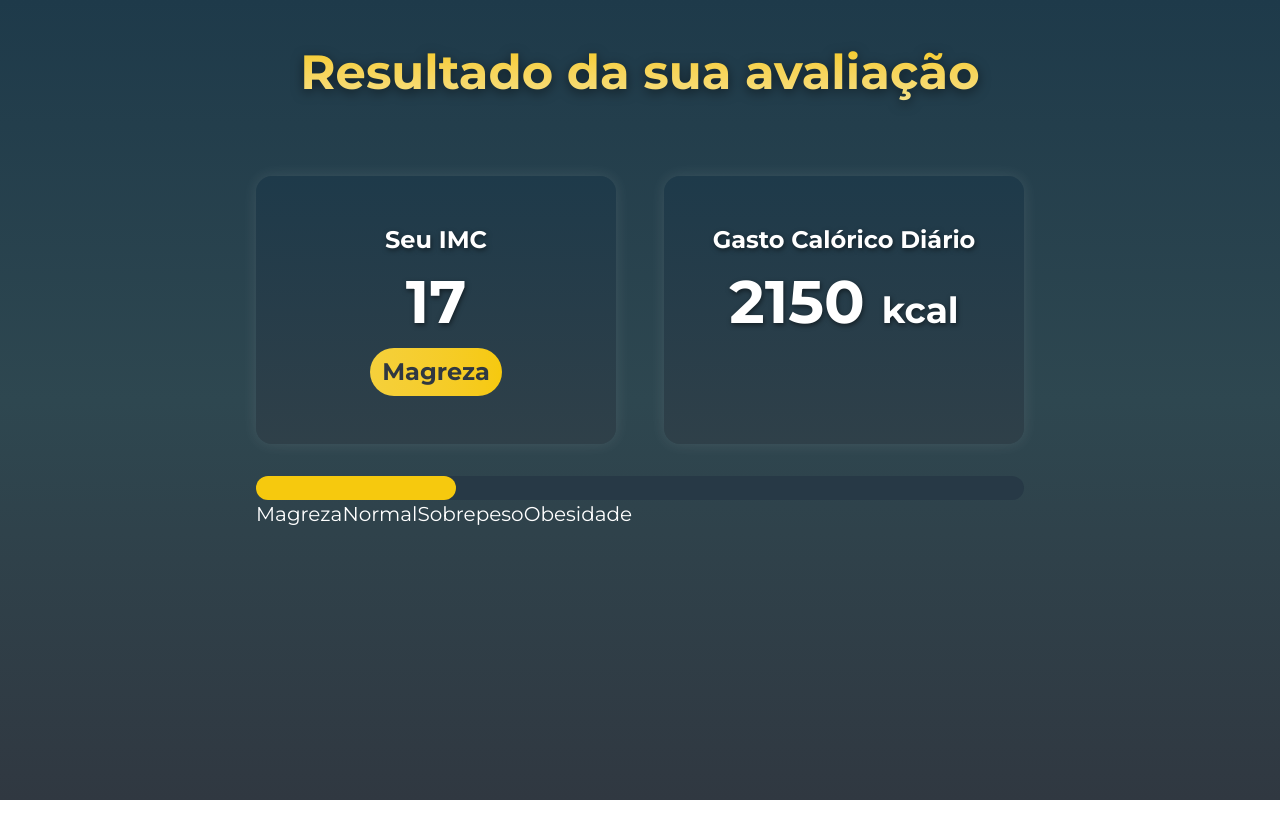
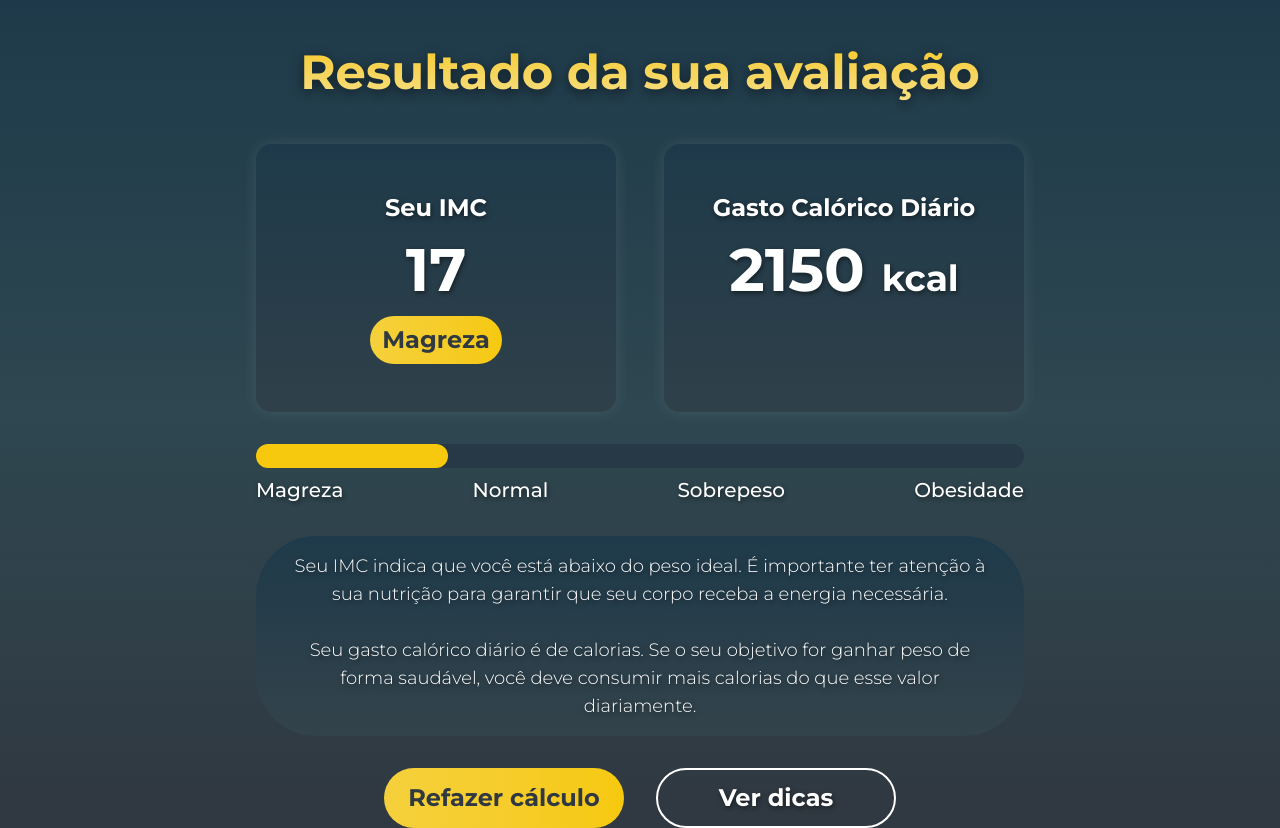
Before and after one commit to Arthur-CodesRTX/Calculadora-IMC, a React (Vite) app: page /results in a window 1280 px wide. Before the commit the page ends 800 px from the top, so only its background shows below. Built offline with nearby package versions, Linux system fonts and the light colour scheme.

Commit message:
feat: Adicionados tela de informação sobre IMC e botões de refatoração de cálculos

```diff
--- a/src/components/Button.jsx
+++ b/src/components/Button.jsx
@@ -11,7 +11,7 @@ function Button() {
   return (
     <button
       type="submit"
-      className="bg-linear-to-b from-[#F6C90E] to-[#F7CE24] opacity-100 rounded-2xl px-12 py-2 cursor-pointer w-fit text-2xl font-bold text-[#2E4750] hover:shadow-[0_0_15px_rgba(256,256,256,0.3)] transition ease-in-out duration-200 "
+      className="bg-linear-to-b from-[#F6C90E] to-[#F7CE24] opacity-100 rounded-2xl px-16 py-3 cursor-pointer w-fit text-2xl font-bold text-[#2E4750] hover:shadow-[0_0_15px_rgba(256,256,256,0.3)] transition ease-in-out duration-200 "
       onClick={handleCalculate}
     >
       Enviar
--- a/src/components/Results-HeroText.jsx
+++ b/src/components/Results-HeroText.jsx
@@ -1,6 +1,6 @@
 function ResultsHeroText() {
   return (
-    <main className="flex items-center flex-col gap-y-8">
+    <main className="flex items-center flex-col">
       <h1 className="text-5xl py-12">
         <span className="drop-shadow-[0_3px_6px_rgba(0,0,0,0.5)]">
           <span className="text-5xl bg-linear-to-b from-[#F6C90E] to-[#F7E083] bg-clip-text text-transparent font-bold">
@@ -8,7 +8,7 @@ function ResultsHeroText() {
           </span>
         </span>
       </h1>
-      <section className="flex justify-around gap-12 [text-shadow:1px_2px_5px_rgba(0,0,0,0.5)]">
+      <section className="flex justify-around gap-12 [text-shadow:1px_2px_5px_rgba(0,0,0,0.5)] mb-8">
         <article className="flex flex-col bg-linear-to-b from-[#1E3A4A] to-[#2F4049] rounded-2xl gap-4 py-12 text-white justify-start items-center w-90 shadow-[0_0_15px_rgba(256,256,256,0.1)]">
           <h2 className="text-2xl font-bold">Seu IMC</h2>
           <span className="text-6xl font-bold">{} 17</span>
@@ -24,13 +24,16 @@ function ResultsHeroText() {
         </article>
       </section>
 
-      <div className="w-full h-6 bg-[#273946] rounded-xl text-white text-xl">
-        <div className="w-50 h-6 bg-[#F6C90E] rounded-xl"></div>
-        <span>Magreza</span>
-        <span>Normal</span>
-        <span>Sobrepeso</span>
-        <span>Obesidade</span>
+      <div className="w-full h-6 bg-[#273946] rounded-xl mb-2">
+        <div className="w-1/4 h-6 bg-[#F6C90E] rounded-xl"></div>
       </div>
+
+      <ul className="flex w-full justify-between font-medium text-white text-xl mb-8 [text-shadow:1px_2px_5px_rgba(0,0,0,0.5)]">
+        <li className="">Magreza</li>
+        <li className="">Normal</li>
+        <li className="">Sobrepeso</li>
+        <li className="">Obesidade</li>
+      </ul>
     </main>
   );
 }
--- a/src/components/Results-SummaryButtons.jsx
+++ b/src/components/Results-SummaryButtons.jsx
@@ -1,5 +1,42 @@
+import { useNavigate } from "react-router-dom";
+
 function ResultsSummaryButtons() {
-  return <div></div>;
+  const navigate = useNavigate();
+
+  const recalculate = (e) => {
+    e.preventDefault();
+    navigate("/", { replace: true });
+  };
+
+  return (
+    <section className="flex flex-col items-center gap-8">
+      <p className="bg-linear-to-b from-[#1E3A4A] to-[#33434b] rounded-[60px] py-4 px-8 text-white text-lg font-light text-center [text-shadow:1px_2px_5px_rgba(0,0,0,0.5)]">
+        Seu IMC indica que você está abaixo do peso ideal. É importante ter
+        atenção à sua nutrição para garantir que seu corpo receba a energia
+        necessária. <br />
+        <br />
+        Seu gasto calórico diário é de {} calorias. Se o seu objetivo for ganhar
+        peso de forma saudável, você deve consumir mais calorias do que esse
+        valor diariamente.
+      </p>
+      <div className="flex gap-8 font-bold text-2xl">
+        <button
+          type="submit"
+          className="bg-linear-to-r from-[#f5d03b] to-[#F6C90E] rounded-4xl text-[#303841] px-3 py-3 text-shadow-none w-60 cursor-pointer hover:shadow-[0_0_15px_rgba(256,256,256,0.3)] transition ease-in-out duration-200 hover:border-black"
+          onClick={recalculate}
+        >
+          Refazer cálculo
+        </button>
+        <button
+          type="submit"
+          className="border-2 border-white rounded-4xl px-3 py-3 text-white w-60 [text-shadow:1px_2px_5px_rgba(0,0,0,0.5)] cursor-pointer hover:bg-[#2d3f4b] hover:shadow-[0_0_15px_rgba(256,256,256,0.3)] transition ease-in-out duration-200 "
+          onClick={""}
+        >
+          Ver dicas
+        </button>
+      </div>
+    </section>
+  );
 }
 
 export default ResultsSummaryButtons;
--- a/src/containers/results/results.jsx
+++ b/src/containers/results/results.jsx
@@ -4,8 +4,10 @@ import ResultsSummaryButtons from "../../components/Results-SummaryButtons";
 function Results() {
   return (
     <div className="min-h-screen bg-linear-to-b from-[#1E3A4A] via-[#2E4750] to-[#303841] font-Montserrat flex flex-col justify-start items-center">
-      <ResultsHeroText />
-      <ResultsSummaryButtons />
+      <div className="min-h-screen flex flex-col justify-start items-center w-min">
+        <ResultsHeroText />
+        <ResultsSummaryButtons />
+      </div>
     </div>
   );
 }
```
